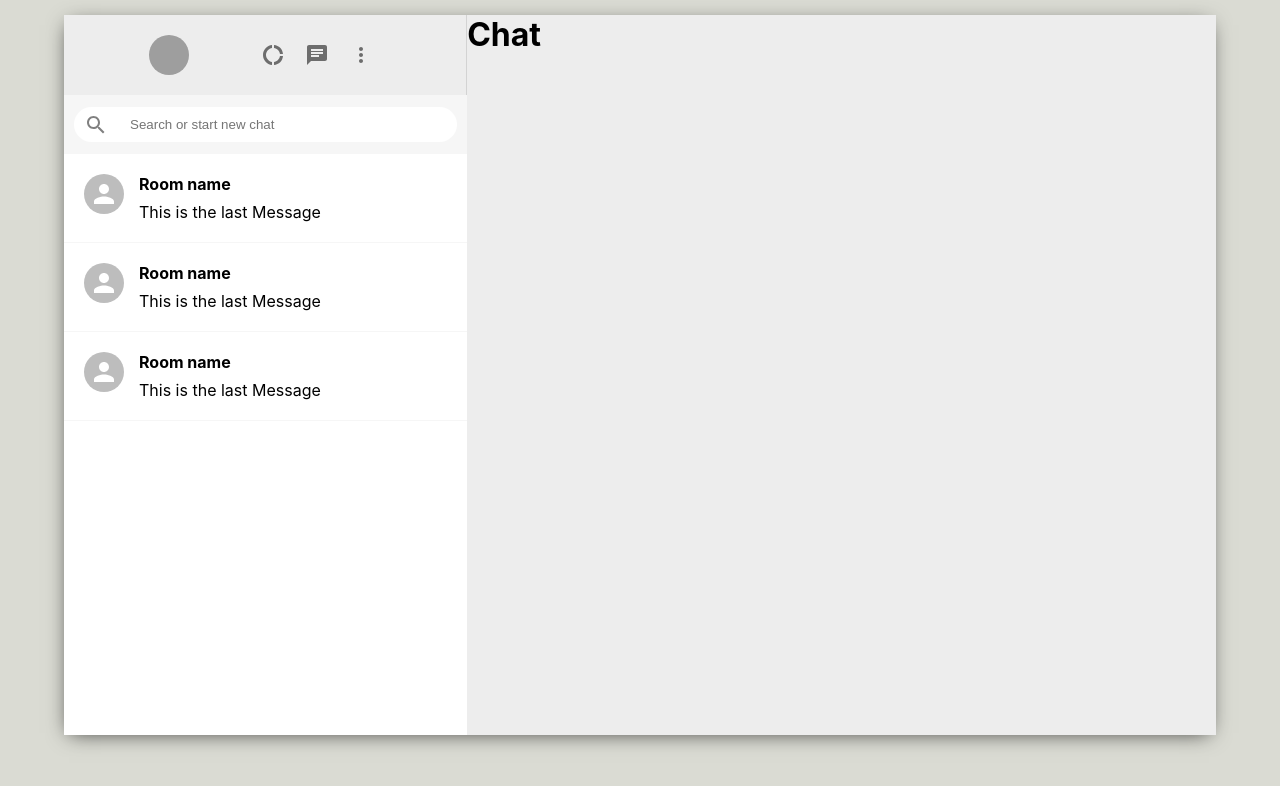
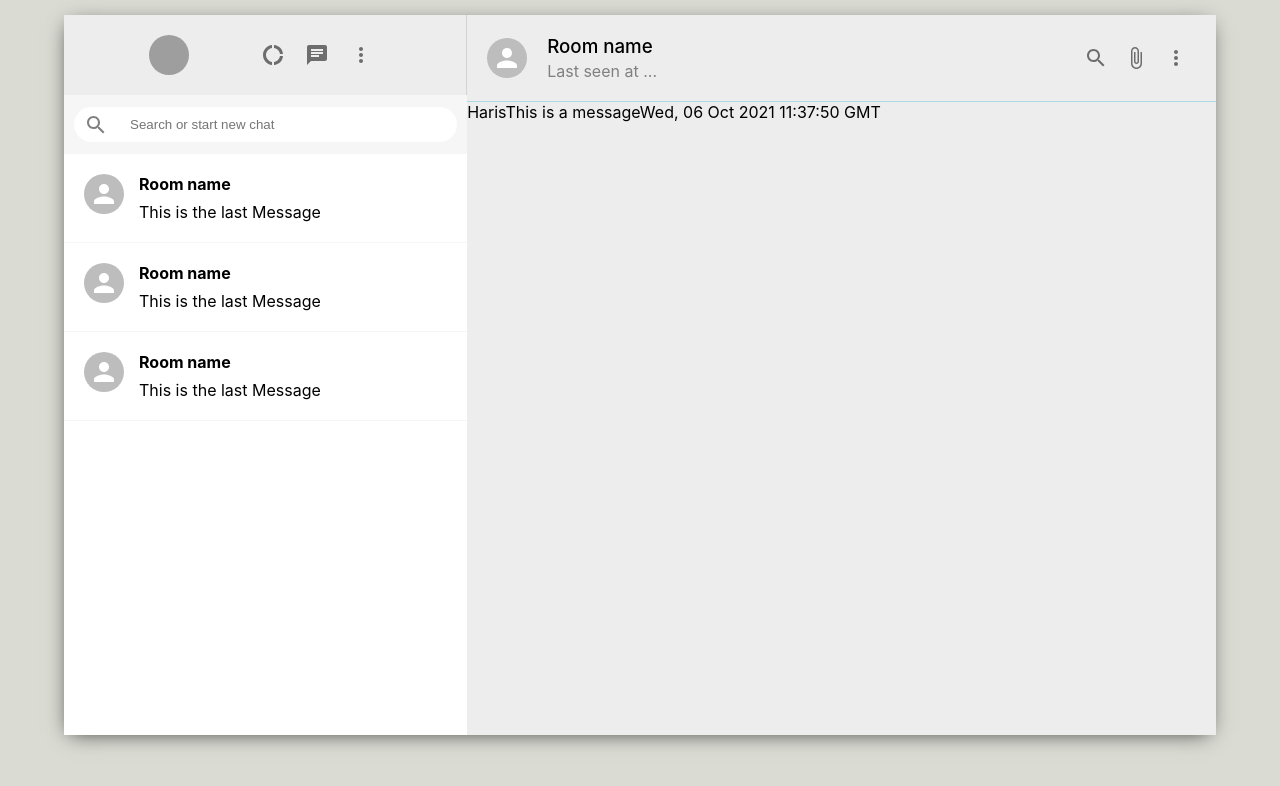
Before and after one commit to haris18896/Whatsapp_clone, a React (Create React App) app: page / in a window 1280 px wide. Shown: the top 786 px of the page. Built offline with nearby package versions, Linux system fonts and the light colour scheme; grey boxes are pictures that could not be loaded.

Commit message:
working with messages in the chat component

```diff
--- a/src/components/chat/Chat.css
+++ b/src/components/chat/Chat.css
@@ -4,3 +4,24 @@
     /* 65% of the area */
     flex: 0.65;
 }
+
+.chat__header{
+    display: flex;
+    padding: 20px;
+    align-items: center;
+    border-bottom: 1px solid lightblue;
+}
+
+.chat__headerInfo{
+    flex: 1;
+    padding-left: 20px;
+}
+
+.chat__headerInfo > h3{
+    margin-bottom: 3px;
+    font-weight: 500;
+}
+
+.chat__headerInfo > p{
+    color: gray;
+}
--- a/src/components/chat/Chat.jsx
+++ b/src/components/chat/Chat.jsx
@@ -1,11 +1,50 @@
 import React from 'react'
-import './Chat.css'
+import './Chat.css';
+import { Avatar, IconButton } from '@mui/material';
+import SearchIcon from '@mui/icons-material/Search';
+import AttachFileIcon from '@mui/icons-material/AttachFile';
+import MoreVertIcon from '@mui/icons-material/MoreVert';
+
+
 function Chat() {
     return (
         <div className="chat">
-            <h1>Chat</h1>
+            <div className="chat__header">
+                <Avatar />
+
+                <div className="chat__headerInfo">
+                    <h3>Room name</h3>
+                    <p>Last seen at ...</p>
+                </div>
+
+                <div className="chat__headerRight">
+                    <IconButton>
+                        <SearchIcon />
+                    </IconButton>
+                    <IconButton>
+                        <AttachFileIcon />
+                    </IconButton>
+                    <IconButton>
+                        <MoreVertIcon />
+                    </IconButton>
+                </div>
+            </div>
+
+            <div className="chat__body">
+                <p className="chat__message">
+                    <span className="chat__name">Haris</span>
+
+                    This is a message
+
+                    <span className="chat__timestamp">
+                        {new Date().toUTCString()}
+                    </span>
+                </p>
+            </div>
+
         </div>
     )
 }
 
+
 export default Chat
```
